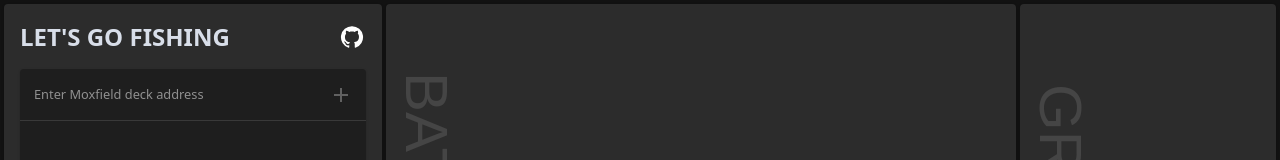
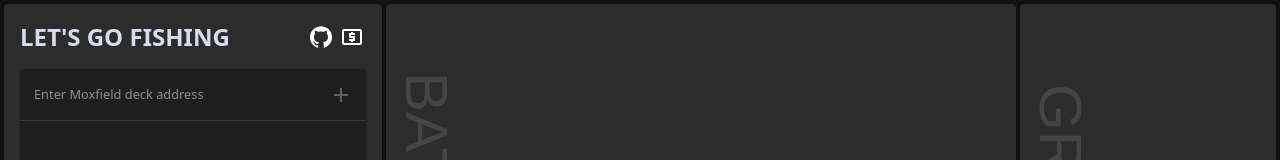
Before and after one commit to avocadianmage/lets-go-fishing, a React (Vite) app: page / in a window 1280 px wide. Shown: the top 160 px of the page. Built offline with nearby package versions, Linux system fonts and the light colour scheme.

Commit message:
donate link

```diff
--- a/package.json
+++ b/package.json
@@ -7,6 +7,7 @@
         "type": "git",
         "url": "https://github.com/avocadianmage/lets-go-fishing.git"
     },
+    "funding": "https://www.paypal.com/donate/?business=4PCGHAHD54RG8&no_recurring=0&currency_code=USD",
     "type": "module",
     "scripts": {
         "dev": "vite",
--- a/src/components/lefter/inputButton.tsx
+++ b/src/components/lefter/inputButton.tsx
@@ -1,9 +1,23 @@
-import { IconButtonProps, IconButton } from '@mui/material';
+import { IconButtonProps, IconButton, Tooltip, Link } from '@mui/material';
 
-export const InputButton = (props: IconButtonProps) => {
+export interface InputButtonProps extends IconButtonProps {
+    tooltip?: string;
+    link?: string;
+}
+
+export const InputButton = (props: InputButtonProps) => {
     return (
-        <IconButton {...props} edge='end' size='small' sx={{ ...props.sx, borderRadius: '4px' }}>
-            {props.children}
-        </IconButton>
+        <Tooltip title={props.tooltip}>
+            <Link href={props.link}>
+                <IconButton
+                    {...props}
+                    edge='end'
+                    size='small'
+                    sx={{ ...props.sx, borderRadius: '4px' }}
+                >
+                    {props.children}
+                </IconButton>
+            </Link>
+        </Tooltip>
     );
 };
--- a/src/components/lefter/lefter.tsx
+++ b/src/components/lefter/lefter.tsx
@@ -1,5 +1,5 @@
-import { Favorite, GitHub } from '@mui/icons-material';
-import { Box, Divider, Link, Paper } from '@mui/material';
+import { Favorite, GitHub, LocalAtm } from '@mui/icons-material';
+import { Box, Divider, Paper } from '@mui/material';
 import { useEffect, useRef, useState } from 'react';
 import { STARTING_LIFE } from '../../global/constants';
 import { DatabaseService, DeckInfo } from '../../services/dbSvc';
@@ -17,7 +17,7 @@ import SvgManaWhite from '../../assets/mana-white.svg';
 import { Shortcuts } from './shortcuts';
 import { InputButton } from './inputButton';
 
-import { repository } from '../../../package.json';
+import { repository, funding } from '../../../package.json';
 
 interface LefterProps {
     gameDetailsState: GameDetailsState;
@@ -97,11 +97,12 @@ export const Lefter = ({
         <Pane id='lefter'>
             <Box sx={{ p: '10px' }}>
                 <Box sx={{ float: 'right' }}>
-                    <Link href={repository.url}>
-                        <InputButton aria-label='GitHub'>
-                            <GitHub />
-                        </InputButton>
-                    </Link>
+                    <InputButton tooltip='GitHub' link={repository.url}>
+                        <GitHub />
+                    </InputButton>
+                    <InputButton tooltip='Buy me a coffee' link={funding}>
+                        <LocalAtm />
+                    </InputButton>
                 </Box>
                 <h1 style={{ marginTop: 0 }}>Let's Go Fishing</h1>
 
```
